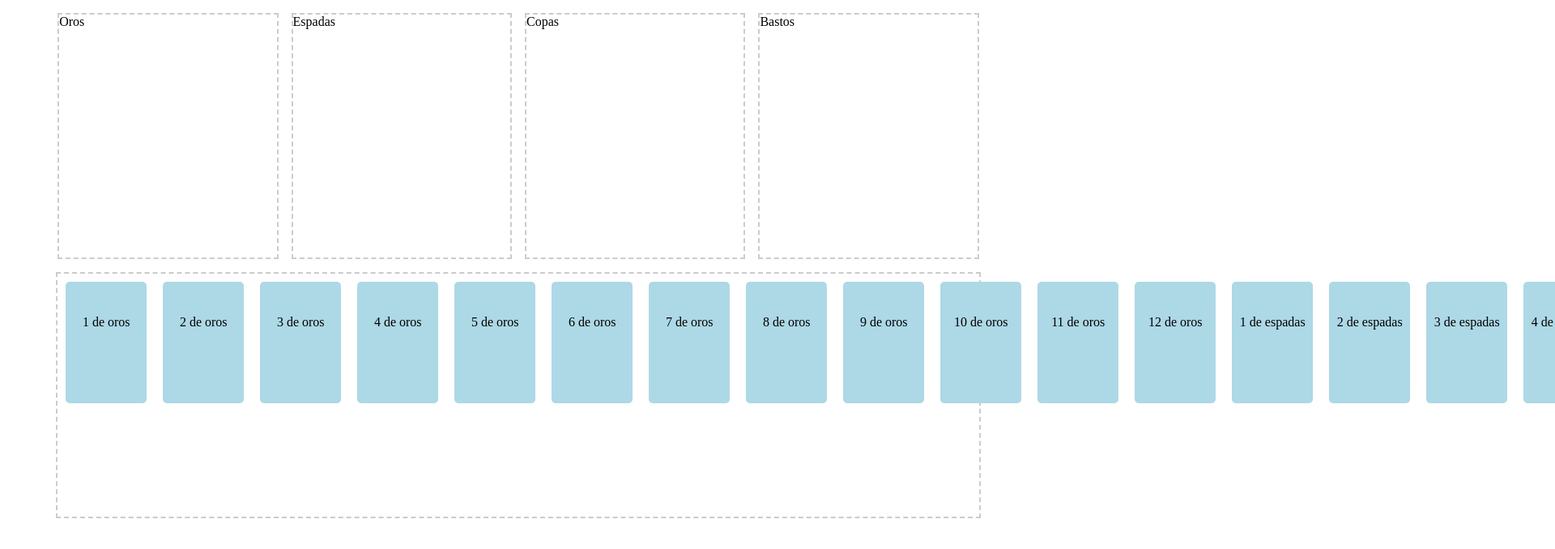
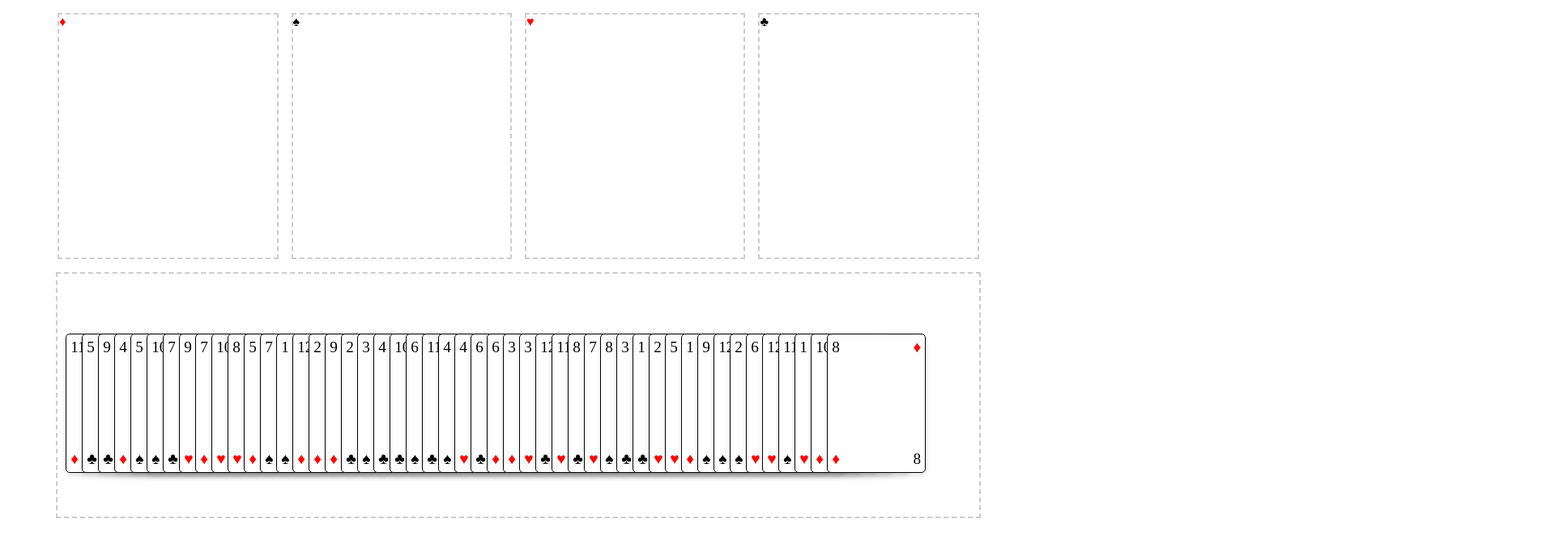
Before and after one commit to Arturo92gr/Card_Interface, a plain HTML site: page client/index.html in a window 1280 px wide. Shown: the top 678 px of the page at 81% size, 1920 px wide, since content can reach past the window. Drawn offline with Linux system fonts and the light colour scheme.

Commit message:
Refactor card styles and update HTML structure for improved layout and drag-and-drop functionality

```diff
--- a/client/css/styles.css
+++ b/client/css/styles.css
@@ -13,6 +13,14 @@
     position: relative;
 
     display: flex;
+    flex-flow: row wrap;
+}
+
+.baraja .card {
+    position: absolute;
+    top: 50%;
+    transform: translateY(-50%);
+    /* La propiedad 'left' se establece en Card.js */
 }
 
 .contenedor {
@@ -25,10 +33,80 @@
 .card {
     min-width: 100px;
     height: 150px;
-    background-color: lightblue;
+    background-color: white;
+    border: 1px solid black;
     margin: 10px;
     text-align: center;
-    line-height: 100px;
+    line-height: normal;
     border-radius: 5px;
     cursor: move;
+    box-shadow: 0 4px 6px rgba(0, 0, 0, 0.1);
+    padding: 10px;
 }
+
+.card .numero,
+.card .palo {
+    position: absolute;
+    font-size: 1.2rem;
+}
+
+.card .top-left {
+    top: 5px;
+    left: 5px;
+}
+
+.card .top-right {
+    top: 5px;
+    right: 5px;
+}
+
+.card .bottom-left {
+    bottom: 5px;
+    left: 5px;
+}
+
+.card .bottom-right {
+    bottom: 5px;
+    right: 5px;
+}
+
+.card[data-palo="corazones"] .palo,
+.card[data-palo="diamantes"] .palo,
+.contenedor[data-palo="corazones"],
+.contenedor[data-palo="diamantes"] {
+    color: red;
+}
+
+.card[data-palo="picas"] .palo,
+.card[data-palo="treboles"] .palo {
+    color: black;
+}
+
+.numero, .palo {
+    color: black;
+}
+
+.numero, .palo {
+    position: absolute;
+    font-size: 1.2rem;
+}
+
+.numero.top-left {
+    top: 5px;
+    left: 5px;
+}
+
+
+.numero.bottom-right {
+    bottom: 5px;
+    right: 5px;
+}
+
+.palo.bottom-left {
+    bottom: 5px;
+    left: 5px;
+}
+.palo.top-right {
+    top: 5px;
+    right: 5px;
+}
--- a/client/index.html
+++ b/client/index.html
@@ -8,10 +8,10 @@
 </head>
 <body>
 <div class="palos">
-  <div class="contenedor" data-palo="oros">Oros</div>
-  <div class="contenedor" data-palo="espadas">Espadas</div>
-  <div class="contenedor" data-palo="copas">Copas</div>
-  <div class="contenedor" data-palo="bastos">Bastos</div>
+  <div class="contenedor" data-palo="diamantes">♦</div>
+  <div class="contenedor" data-palo="picas">♠</div>
+  <div class="contenedor" data-palo="corazones">♥</div>
+  <div class="contenedor" data-palo="treboles">♣</div>
 </div>
 
 <div class="baraja"></div>
--- a/client/js/Card.js
+++ b/client/js/Card.js
@@ -1,10 +1,59 @@
 export class Card {
+    static palos = ['diamantes', 'corazones', 'picas', 'treboles'];
+
     constructor(numero, palo) {
         this.element = document.createElement('div');
         this.element.classList.add('card');
         this.element.dataset.numero = numero;
         this.element.dataset.palo = palo;
         this.element.id = `card-${palo}-${numero}`;
-        this.element.innerText = `${numero} de ${palo}`;
+
+        const symbol = {
+            'diamantes': '♦',
+            'corazones': '♥',
+            'picas': '♠',
+            'treboles': '♣'
+        }[palo];
+
+        this.element.innerHTML = `
+            <span class="numero top-left">${numero}</span>
+            <span class="palo top-right">${symbol}</span>
+            <span class="palo bottom-left">${symbol}</span>
+            <span class="numero bottom-right">${numero}</span>
+        `;
+    }
+
+    static createDeck() {
+        let deck = [];
+        this.palos.forEach(palo => {
+            for (let numero = 1; numero <= 12; numero++) {
+                deck.push(new Card(numero, palo));
+            }
+        });
+        return deck;
+    }
+
+    static shuffleDeck(deck) {
+        let currentIndex = deck.length, randomIndex;
+        while (currentIndex != 0) {
+            randomIndex = Math.floor(Math.random() * currentIndex);
+            currentIndex--;
+            [deck[currentIndex], deck[randomIndex]] = [deck[randomIndex], deck[currentIndex]];
+        }
+        return deck;
+    }
+
+    static dealCards(container) {
+        const deck = this.shuffleDeck(this.createDeck());
+        let offset = 0;
+        deck.forEach(card => {
+            card.element.style.position = 'absolute';
+            card.element.style.left = `${offset}px`;
+            card.element.style.top = '50%';
+            card.element.style.transform = 'translateY(-50%)';
+            container.appendChild(card.element);
+            offset += 20;
+        });
+        return deck;
     }
 }
--- a/client/js/index.js
+++ b/client/js/index.js
@@ -1,15 +1,9 @@
 import { uiDrag } from "./uiDrag.js";
 import { Card } from "./Card.js";
 
+// Inicializar la baraja
 const baraja = document.querySelector('.baraja');
+Card.dealCards(baraja);
 
-const palos = ['oros', 'espadas', 'copas', 'bastos'];
-palos.forEach(palo => {
-    for (let numero = 1; numero <= 12; numero++) {
-        const card = new Card(numero, palo);
-        baraja.appendChild(card.element);
-    }
-});
-
-// Permitir el arrastre dentro del contenedor
+// Inicializar el sistema de arrastre
 uiDrag.init(".contenedor, .baraja", ".card");
--- a/client/js/uiDrag.js
+++ b/client/js/uiDrag.js
@@ -10,7 +10,7 @@ export const uiDrag = {
 
                 // Permitir arrastrar solo si el palo coincide o es la baraja
                 if (containerPalo === cardPalo || container.classList.contains('baraja')) {
-                    event.preventDefault(); // Permite soltar
+                    event.preventDefault();
                     event.dataTransfer.dropEffect = "move";
                 } else {
                     // No permitir soltar
@@ -26,7 +26,7 @@ export const uiDrag = {
                 var containerPalo = container.dataset.palo;
 
                 if (containerPalo === cardPalo || container.classList.contains('baraja')) {
-                    event.preventDefault(); // Permite soltar
+                    event.preventDefault();
                     var rect = container.getBoundingClientRect();
                     var offsetX = event.clientX - rect.left;
                     var offsetY = event.clientY - rect.top;
@@ -39,7 +39,7 @@ export const uiDrag = {
                         container.appendChild(draggedElement);
                     }
                 } else {
-                    // No hacer nada, impedir el drop
+                    // No hacer nada, impide el drop
                 }
             });
         });
```
